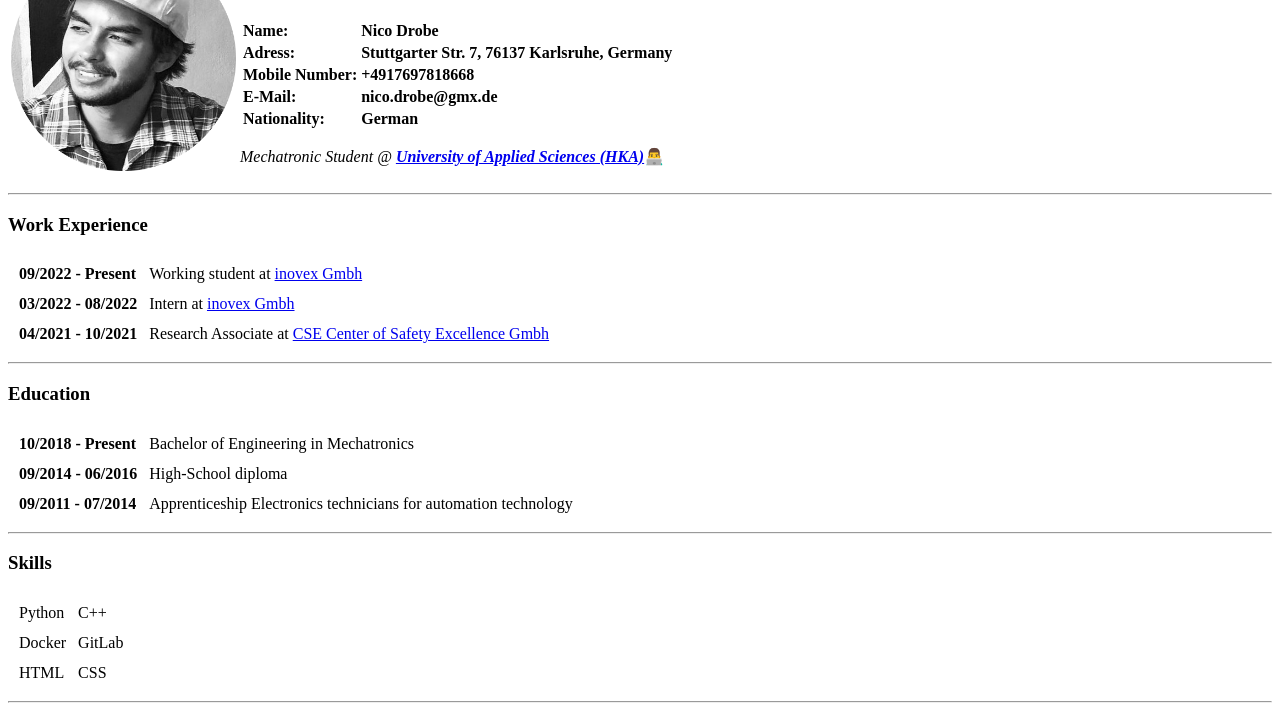
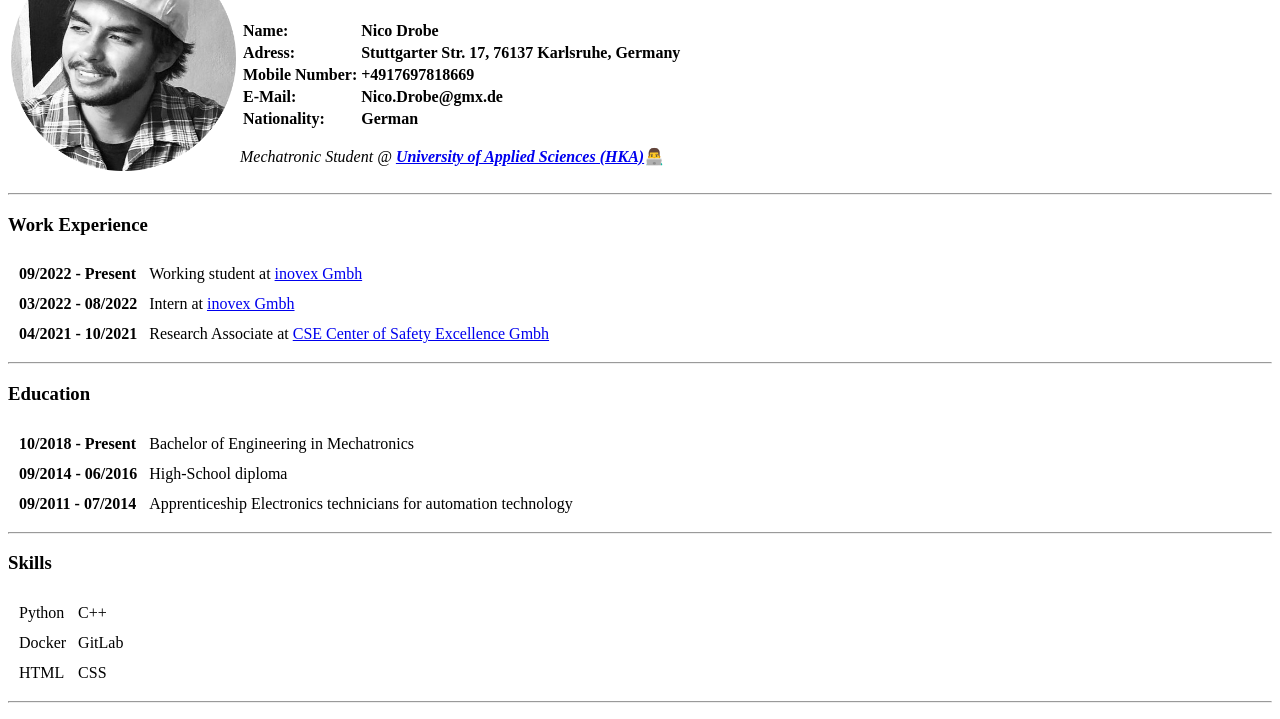
Before and after one commit to drni1015/CV, a plain HTML site: page index.html in a window 1280 px wide. Shown: the part 72-791 px from the top of the page. Drawn offline with Linux system fonts and the light colour scheme.

Commit message:
Update personal informations

```diff
--- a/index.html
+++ b/index.html
@@ -25,16 +25,16 @@
             <tr>
               <td><strong>Adress:</strong></td>
               <td>
-                <strong>Stuttgarter Str. 7, 76137 Karlsruhe, Germany</strong>
+                <strong>Stuttgarter Str. 17, 76137 Karlsruhe, Germany</strong>
               </td>
             </tr>
             <tr>
               <td><strong>Mobile Number:</strong></td>
-              <td><strong>+4917697818668</strong></td>
+              <td><strong>+4917697818669</strong></td>
             </tr>
             <tr>
               <td><strong>E-Mail:</strong></td>
-              <td><strong>nico.drobe@gmx.de</strong></td>
+              <td><strong>Nico.Drobe@gmx.de</strong></td>
             </tr>
             <tr>
               <td><strong>Nationality:</strong></td>
```
